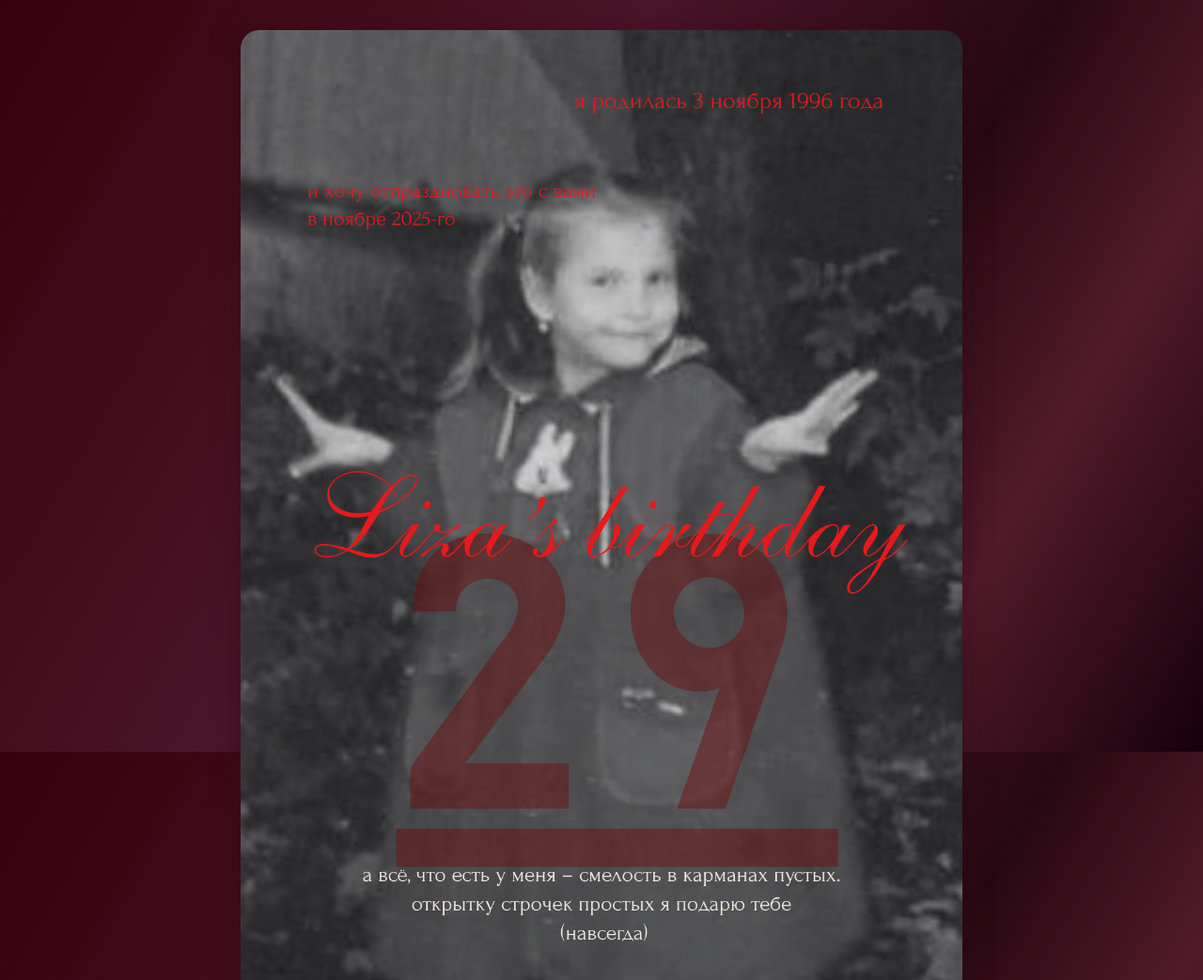
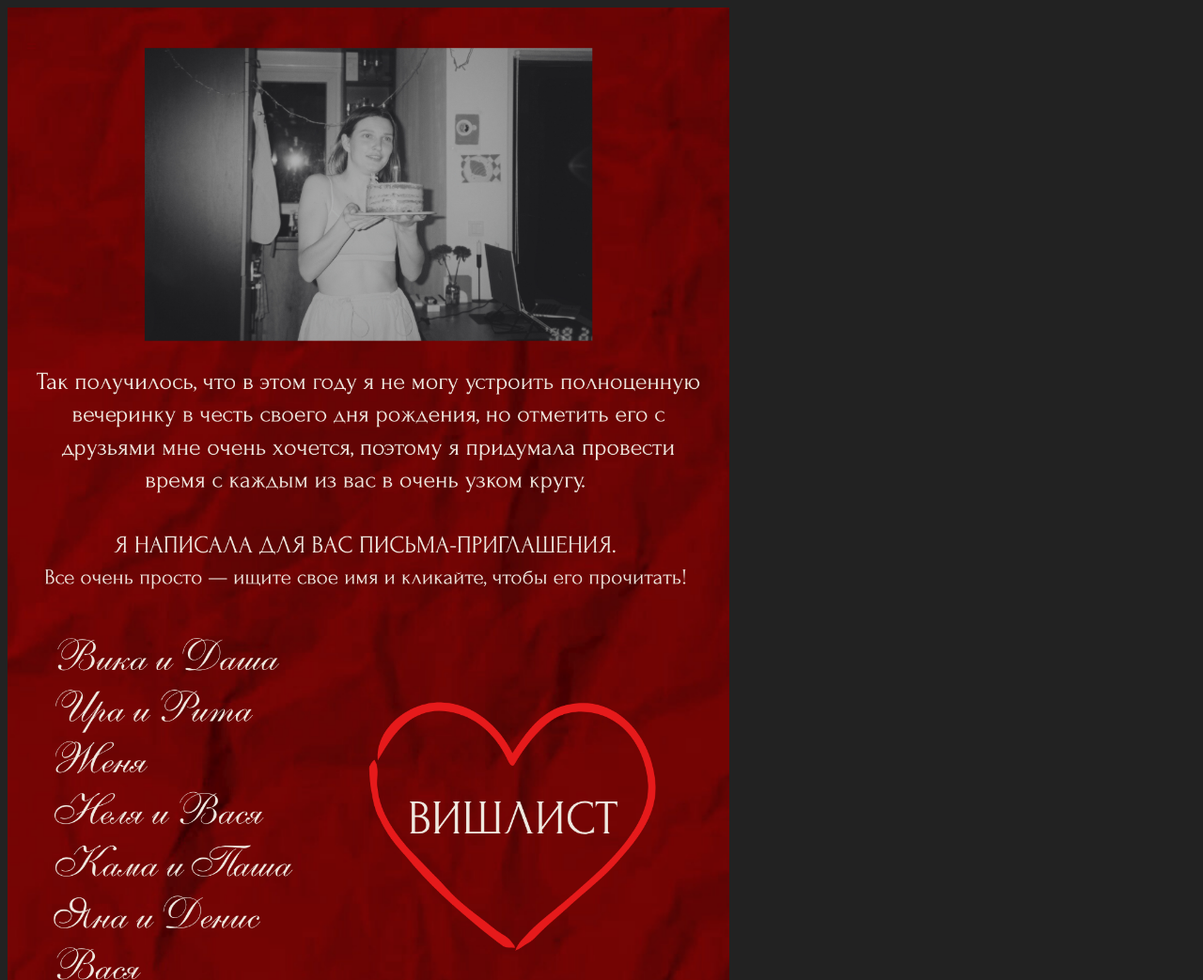
Before and after one commit to Andrew713/lizas_birthday, a plain HTML site: page index.html in a window 1280 px wide. Shown: the top 1043 px of the page at 94% size. Drawn offline with Linux system fonts and the light colour scheme.

Commit message:
Update index.html

```diff
--- a/index.html
+++ b/index.html
@@ -1,52 +1,9 @@
 <!DOCTYPE html>
-<html lang="ru">
-<head>
-  <meta charset="UTF-8">
-  <title>День рождения — приглашение</title>
-  <style>
-    body {
-      margin: 0;
-      min-height: 100vh;
-      /* Фон: глубокий, сложный градиент с плавными переходами, менее “плоский” */
-      background: linear-gradient(120deg, #37000a 0%, #4b162a 40%, #270812 65%, #511a2b 80%, #17000a 100%);
-      background-repeat: no-repeat;
-      background-attachment: fixed;
-      display: flex;
-      flex-direction: column;
-      justify-content: center;
-      align-items: center;
-    }
-    .image-box {
-      margin-top: 32px;
-      margin-bottom: 32px;
-      display: flex;
-      flex-direction: column;
-      align-items: center;
-    }
-    img {
-      /* Без max-width! Только фикс. размеры — так image map работает гарантированно */
-      width: 768px;
-      height: 1083px;
-      box-shadow: 0 2px 30px #300a16a8;
-      border-radius: 20px;
-      margin-bottom: 24px;
-    }
-  </style>
-</head>
-<body>
-  <div class="image-box">
-    <img src="1.png" alt="Обложка" width="768" height="1083">
-    <img src="2.png" usemap="#invitemap" alt="Приглашение" width="768" height="1083">
-    <map name="invitemap">
-      <!-- Координаты в px по реальному размеру 768x1083 (замерьте руками или дам онлайн-инструмент) -->
-      <area shape="rect" coords="60,440,320,475" href="приглашение_для_вика_и_даша.html" alt="Вика и Даша">
-      <area shape="rect" coords="60,485,320,515" href="приглашение_для_ира_и_рита.html" alt="Ира и Рита">
-      <area shape="rect" coords="60,525,210,555" href="приглашение_для_женя.html"      alt="Женя">
-      <area shape="rect" coords="60,565,320,595" href="приглашение_для_неля_и_вася.html" alt="Неля и Вася">
-      <area shape="rect" coords="60,605,320,635" href="приглашение_для_кама_и_паша.html" alt="Кама и Паша">
-      <area shape="rect" coords="60,645,290,675" href="приглашение_для_яна_и_денис.html" alt="Яна и Денис">
-      <area shape="rect" coords="60,685,210,715" href="приглашение_для_вася.html"      alt="Вася">
+<html>
+  <body style="background:#222;">
+    <img src="2.png" usemap="#demo" alt="test" width="768" height="1083">
+    <map name="demo">
+      <area shape="rect" coords="0,0,200,200" href="https://google.com" alt="Test">
     </map>
-  </div>
-</body>
+  </body>
 </html>
```
